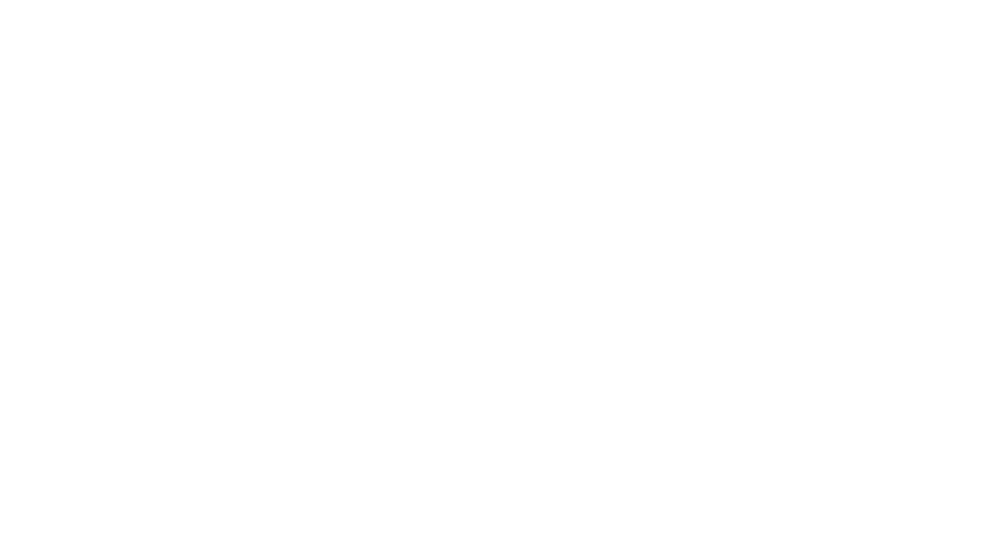
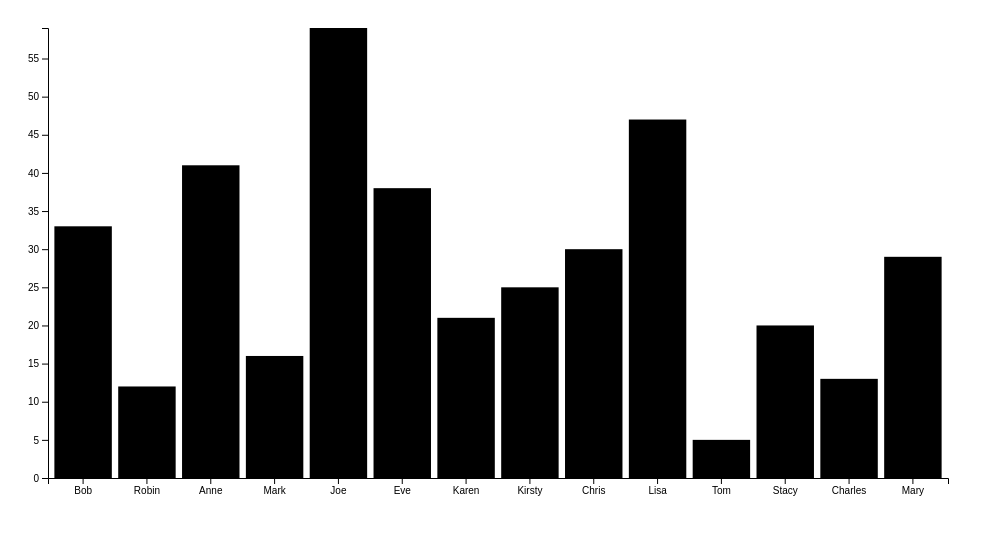
Before and after one commit to Shin-tech25/JP_Portfolio_Visualizer, a plain HTML site: page index.html in a window 1280 px wide. Shown: the whole page, without its empty margins (0-984 px from the left). Drawn offline with nearby package versions, Linux system fonts and the light colour scheme.

Commit message:
d3.js prototype

```diff
--- a/index.html
+++ b/index.html
@@ -7,6 +7,67 @@
   <title>Document</title>
 </head>
 <body>
+  <!-- load the d3.js library -->
+  <script src="https://d3js.org/d3.v4.min.js"></script>
 
+  <script>
+
+    // set the dimensions and margins of the graph
+    var margin = { top: 20, right: 20, bottom: 30, left: 40 },
+      width = 960 - margin.left - margin.right,
+      height = 500 - margin.top - margin.bottom;
+
+    // set the ranges
+    var x = d3.scaleBand()
+      .range([0, width])
+      .padding(0.1);
+    var y = d3.scaleLinear()
+      .range([height, 0]);
+
+    // append the svg object to the body of the page
+    // append a 'group' element to 'svg'
+    // moves the 'group' element to the top left margin
+    var svg = d3.select("body").append("svg")
+      .attr("width", width + margin.left + margin.right)
+      .attr("height", height + margin.top + margin.bottom)
+      .append("g")
+      .attr("transform",
+        "translate(" + margin.left + "," + margin.top + ")");
+
+    // get the data
+    d3.csv("sales.csv", function (error, data) {
+      if (error) throw error;
+
+      // format the data
+      data.forEach(function (d) {
+        d.sales = +d.sales;
+      });
+
+      // Scale the range of the data in the domains
+      x.domain(data.map(function (d) { return d.salesperson; }));
+      y.domain([0, d3.max(data, function (d) { return d.sales; })]);
+
+      // append the rectangles for the bar chart
+      svg.selectAll(".bar")
+        .data(data)
+        .enter().append("rect")
+        .attr("class", "bar")
+        .attr("x", function (d) { return x(d.salesperson); })
+        .attr("width", x.bandwidth())
+        .attr("y", function (d) { return y(d.sales); })
+        .attr("height", function (d) { return height - y(d.sales); });
+
+      // add the x Axis
+      svg.append("g")
+        .attr("transform", "translate(0," + height + ")")
+        .call(d3.axisBottom(x));
+
+      // add the y Axis
+      svg.append("g")
+        .call(d3.axisLeft(y));
+
+    });
+
+  </script>
 </body>
 </html>
--- /dev/null
+++ b/sales.csv
@@ -0,0 +1,15 @@
+salesperson,sales
+Bob,33
+Robin,12
+Anne,41
+Mark,16
+Joe,59
+Eve,38
+Karen,21
+Kirsty,25
+Chris,30
+Lisa,47
+Tom,5
+Stacy,20
+Charles,13
+Mary,29
```
